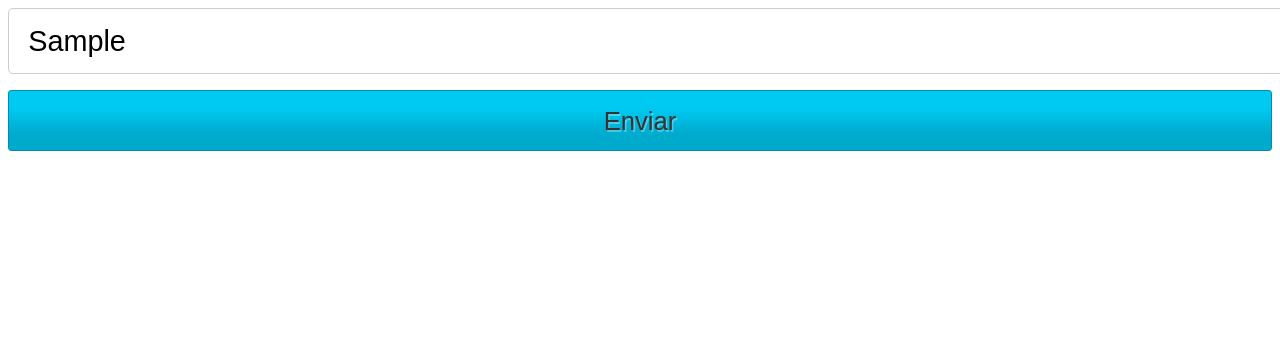
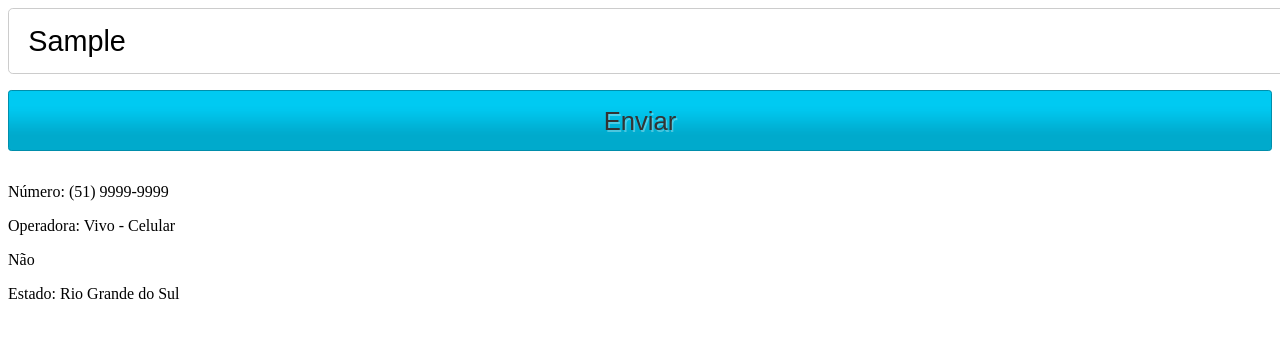
Before and after one commit to nTIFACCAT/QualOperadora-FirefoxOS, a plain HTML site: page index.html in a window 1280 px wide. Both pictures are taken after typing "Sample" into the empty fields and a click on the button "Enviar". Shown: the top 338 px of the page. Drawn offline with Linux system fonts and the light colour scheme; no server answers.

Commit message:
Add mock
Since I'm not getting a result from server due to a Cross Domain
restriction, I build a mock to simulate the original server response.

```diff
--- a/assets/js/app.js
+++ b/assets/js/app.js
@@ -13,10 +13,30 @@
       var phoneNumber = d.querySelector('#main__form-phone').value,
           xhr = new XMLHttpRequest();
 
-      xhr.open('GET', 'http://private-61fc-rodrigoknascimento.apiary-mock.com/consulta/5199999999', true);
+      // Since I am passing through some cross-domains problems, I've build a Mock to simulate te original behavior
+      //xhr.open('GET', 'http://private-61fc-rodrigoknascimento.apiary-mock.com/consulta/5199999999', true);
+
+      xhr.open('GET', './', true);
 
       xhr.onload = function () {
-        console.log(xhr.responseText);
+        //console.log(xhr.responseText);
+
+        // mock =/
+        var data = JSON.parse('{"telefone": "(51) 9999-9999","operadora": "Vivo - Celular","estado": "Rio Grande do Sul","portabilidade": false}');
+
+        if (data) {
+          var tree = '';
+
+          tree += '<p><span>Número:</span> ' + data.telefone + '</p>';
+          tree += '<p><span>Operadora:</span> ' + data.operadora + '</p>';
+          tree += '<p><span>Portabilidade:</span> ' + data.portabilidade === true ? 'Sim' : 'Não' + '</p>';
+          tree += '<p><span>Estado:</span> ' + data.estado + '</p>';
+
+          d.querySelector('#resp').innerHTML = tree;
+        } else {
+          d.querySelector('#resp').innerHTML = 'Não encontramos nenhum registro';
+        }
+
       };
 
       xhr.setRequestHeader("Content-type", "application/x-www-form-urlencoded");
--- a/index.html
+++ b/index.html
@@ -19,6 +19,10 @@
         <button type="submit" class="recommend">Enviar</button>
       </p>
     </form>
+
+    <div id="resp">
+
+    </div>
   </div>
 
   <script type="text/javascript" src="assets/js/app.js"></script>
```
